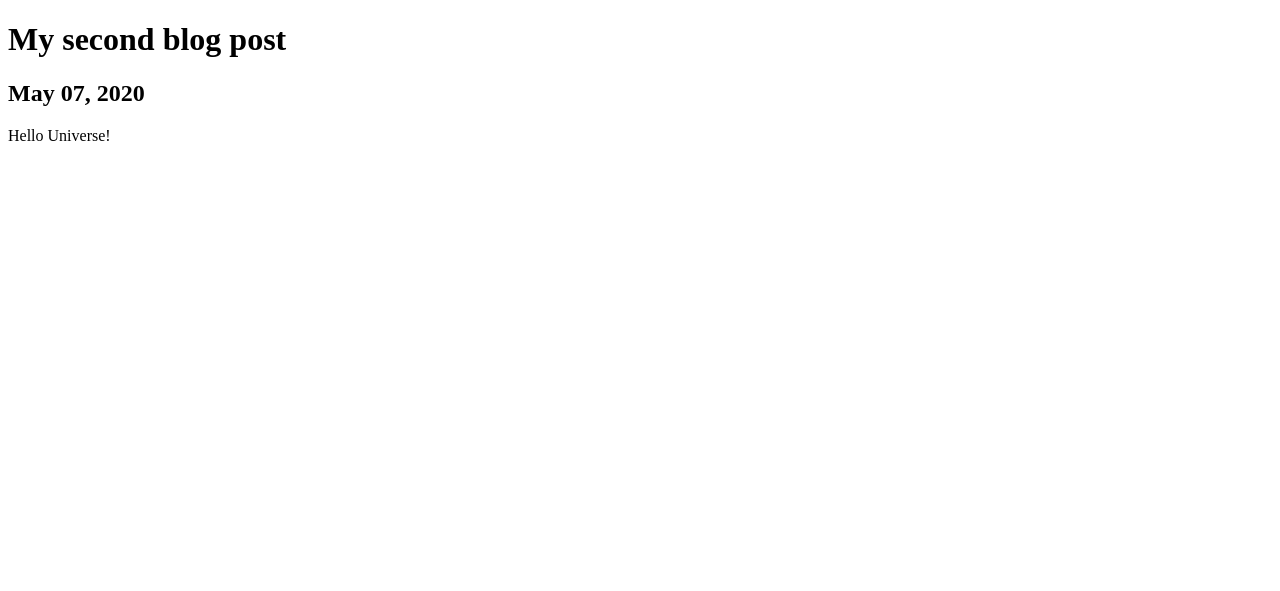
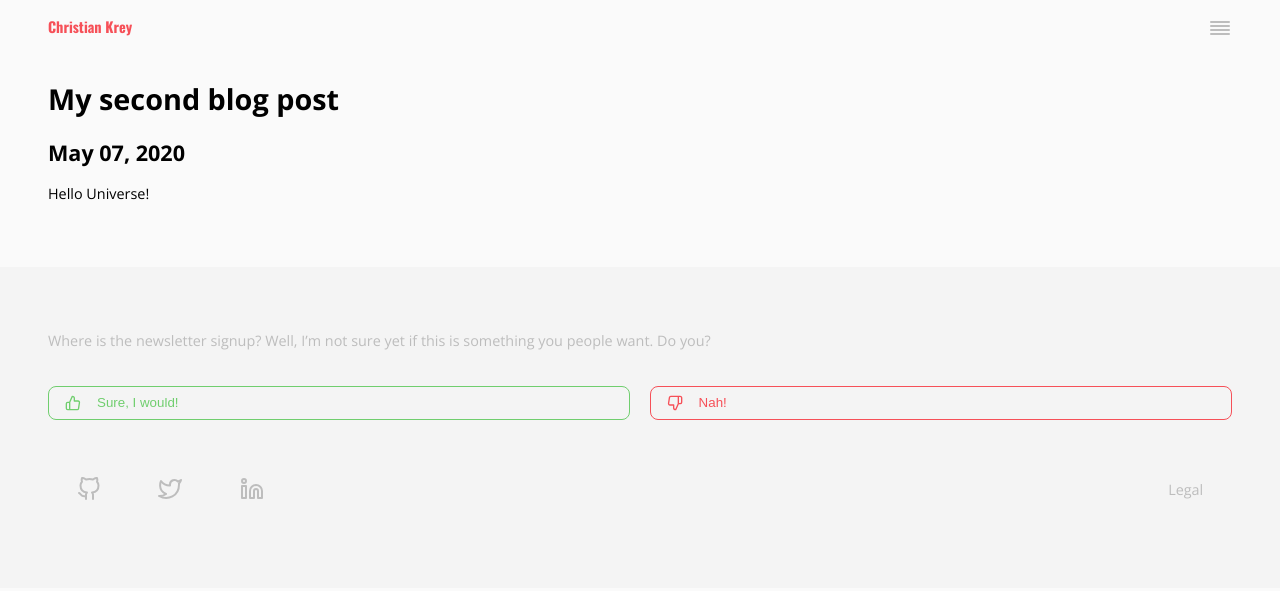
Before and after one commit to zeekrey/kreyio, a Gatsby site: page /de/blog/my-second-post in a window 1280 px wide. Built offline with nearby package versions, Linux system fonts and the light colour scheme; Gatsby itself is replaced by a stand-in of ours.

Commit message:
:bug:  Fixed an issue with page creation.

```diff
--- a/gatsby-node.js
+++ b/gatsby-node.js
@@ -66,9 +66,10 @@ exports.createPages = async ({ actions, graphql }) => {
     }
 
     return result.data.allMarkdownRemark.edges.forEach(({ node }) => {
-      const path = node.frontmatter.langKey
-        ? `/${node.frontmatter.langKey}${node.frontmatter.slug}`
-        : node.frontmatter.slug
+      const path =
+        node.frontmatter.langKey !== "en"
+          ? `/${node.frontmatter.langKey}${node.frontmatter.slug}`
+          : node.frontmatter.slug
 
       console.log(`Creating a page under: ${path}`)
 
--- a/src/pages/page-2.tsx
+++ /dev/null
@@ -1,18 +0,0 @@
-// Gatsby supports TypeScript natively!
-import React from "react"
-import { PageProps, Link } from "gatsby"
-
-import Layout from "../components/layout"
-import SEO from "../components/seo"
-import Body from "../components/body"
-
-const SecondPage = (props: PageProps) => (
-  <Body>
-    <SEO title="Page two" />
-    <h1>Hi from the second page</h1>
-    <p>Welcome to page 2 ({props.path})</p>
-    <Link to="/">Go back to the homepage</Link>
-  </Body>
-)
-
-export default SecondPage
--- a/src/templates/post.js
+++ b/src/templates/post.js
@@ -1,6 +1,9 @@
 import React from "react"
-import { graphql } from "gatsby"
-import { Link } from "gatsby"
+import { Link, graphql } from "gatsby"
+import styled from "styled-components"
+import Body from "../components/body"
+import Navigation from "../components/navigation"
+import Footer from "../components/footer"
 
 export default function Template({
   data,
@@ -15,10 +18,17 @@ export default function Template({
     return pathname.indexOf(`/${language}/`) < 0 ? false : true
   })
 
+  const Wrapper = styled.div`
+    padding: 0rem 3rem;
+    margin-bottom: 2rem;
+  `
+
   return (
-    <div className="blog-post-container">
+    <>
+      <Body>
+        <Navigation />
         {/* This should only be displayed if there is no language key in path. */}
-      {!isNotDefaultLanguage && (
+        {/* {!isNotDefaultLanguage && (
           <div>
             <div>This article is also availbe in the following languages:</div>
             <ul>
@@ -29,16 +39,15 @@ export default function Template({
               ))}
             </ul>
           </div>
-      )}
-      <div className="blog-post">
+        )} */}
+        <Wrapper>
           <h1>{frontmatter.title}</h1>
           <h2>{frontmatter.date}</h2>
-        <div
-          className="blog-post-content"
-          dangerouslySetInnerHTML={{ __html: html }}
-        />
-      </div>
-    </div>
+          <div dangerouslySetInnerHTML={{ __html: html }} />
+        </Wrapper>
+      </Body>
+      <Footer />
+    </>
   )
 }
 
```
Also changed, not shown: README.md. Lines whose indentation alone changed are shown as unchanged.
